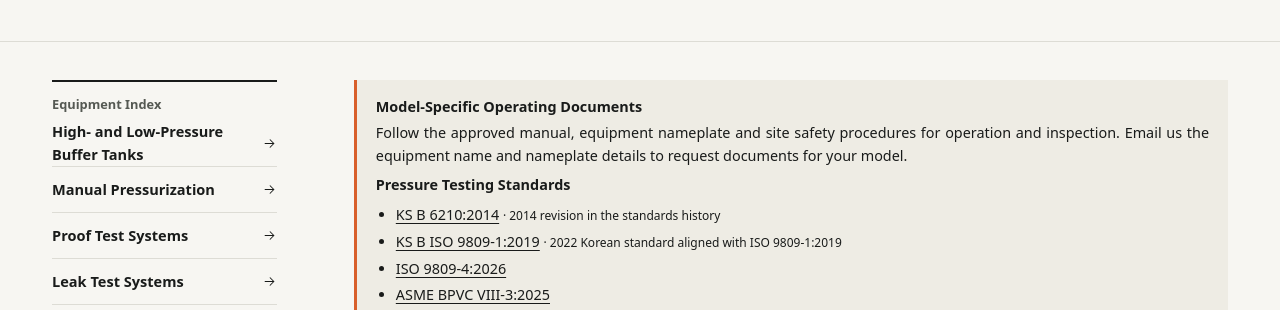
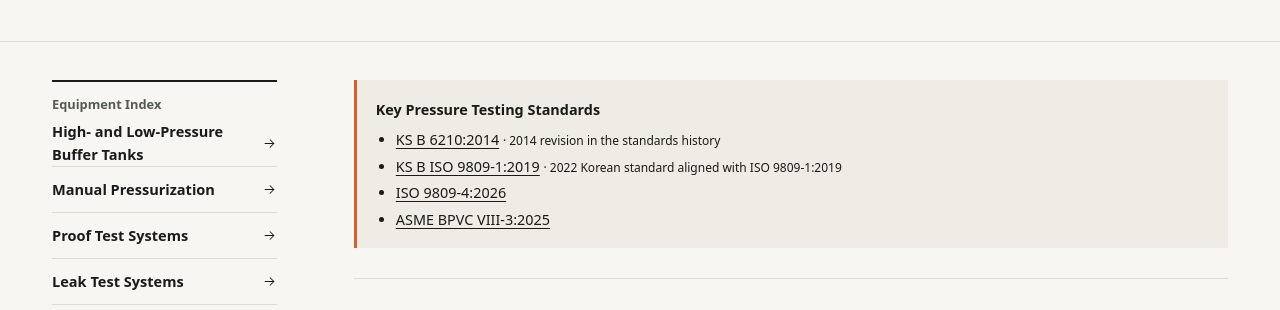
Before and after one commit to hiperscho-star/Tesfac, a plain HTML site: page dist/guide-en.html in a window 1280 px wide. Shown: the part 334-644 px from the top of the page. Drawn offline with nearby package versions, Linux system fonts and the light colour scheme; a web font is replaced by a local one.

Commit message:
Update Site source

```diff
--- a/dist/guide-en.html
+++ b/dist/guide-en.html
@@ -49,7 +49,7 @@
       <a href="#commissioned-test">Contract Pressure Testing <svg viewBox="0 0 24 24" fill="none" stroke="currentColor" stroke-width="1.65" stroke-linecap="round" stroke-linejoin="round" aria-hidden="true"><path d="M5 12h14m-6-6 6 6-6 6"/></svg></a>
     </nav></aside>
     <div class="guide-content">
-      <aside class="guide-note"><strong>Model-Specific Operating Documents</strong><p>Follow the approved manual, equipment nameplate and site safety procedures for operation and inspection. Email us the equipment name and nameplate details to request documents for your model.</p><p><strong>Pressure Testing Standards</strong></p><ul><li><a href="https://www.kssn.net/search/stddetail.do?itemNo=K001010148168#:~:text=2014-12-15">KS B 6210:2014</a> <small>· 2014 revision in the standards history</small></li><li><a href="https://www.kssn.net/search/stddetail.do?itemNo=K001010141565">KS B ISO 9809-1:2019</a> <small>· 2022 Korean standard aligned with ISO 9809-1:2019</small></li><li><a href="https://www.iso.org/standard/87936.html">ISO 9809-4:2026</a></li><li><a href="https://www.asme.org/codes-standards/find-codes-standards/bpvc-viii-3-bpvc-section-viii-rules-construction-pressure-vessels-division-3-alternative-rules-construction-high-pressure-vessels">ASME BPVC VIII-3:2025</a></li></ul></aside>
+      <aside class="guide-note"><p><strong>Key Pressure Testing Standards</strong></p><ul><li><a href="https://www.kssn.net/search/stddetail.do?itemNo=K001010148168#:~:text=2014-12-15">KS B 6210:2014</a> <small>· 2014 revision in the standards history</small></li><li><a href="https://www.kssn.net/search/stddetail.do?itemNo=K001010141565">KS B ISO 9809-1:2019</a> <small>· 2022 Korean standard aligned with ISO 9809-1:2019</small></li><li><a href="https://www.iso.org/standard/87936.html">ISO 9809-4:2026</a></li><li><a href="https://www.asme.org/codes-standards/find-codes-standards/bpvc-viii-3-bpvc-section-viii-rules-construction-pressure-vessels-division-3-alternative-rules-construction-high-pressure-vessels">ASME BPVC VIII-3:2025</a></li></ul></aside>
       <section class="guide-section" id="buffer" aria-labelledby="buffer-title">
         <p class="eyebrow"><span></span> BUFFER TANK</p>
         <h2 id="buffer-title">High- and Low-Pressure Buffer Tanks</h2>
```
Also changed, not shown: dist/guide.html (+1 -1 lines).
